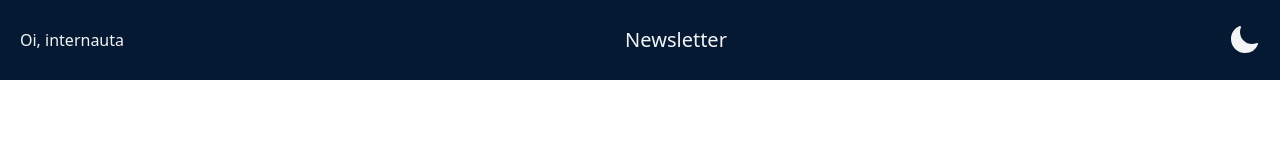
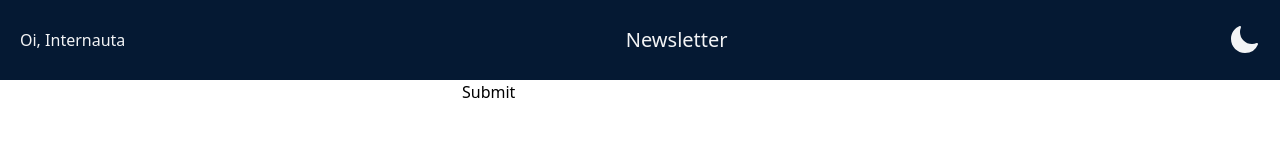
Before and after one commit to marcelluscaio/AluraReactTailwind, a React (Vite) app: page / in a window 1280 px wide. Shown: the top 160 px of the page. Built offline with nearby package versions, Linux system fonts and the light colour scheme.

Commit message:
Form working

```diff
--- a/src/App.jsx
+++ b/src/App.jsx
@@ -6,12 +6,13 @@ import Form from './components/Form/Form'
 
 const App = () => {
   const [user, setUser] = useState();
+  const hasUser = Boolean(user);
 
   return(
     <>
-      <Header/>
-      {user && <ArticlesList/>}
-      {user || <Form />}
+      <Header user={user}/>
+      {hasUser && <ArticlesList/>}
+      {hasUser || <Form setUser={setUser} />}
     </>
   )
 }
--- a/src/components/Article/Article.jsx
+++ b/src/components/Article/Article.jsx
@@ -1,4 +1,4 @@
-const Article = ({title, text, tags, image, alt}) => {
+const Article = ({title, text, tags}) => {
    return(
       <article className="p-5 bg-gray-200 dark:bg-dark-200 rounded-xl shadow-md flex flex-col items-center gap-4">
 
--- a/src/components/Form/Form.jsx
+++ b/src/components/Form/Form.jsx
@@ -1,9 +1,16 @@
-const Form = () => {
+const Form = ({setUser}) => {
+   const safeSubmit = (e) => {
+      e.preventDefault();
+      const name = e.target[0].value;
+      const password = e.target[1].value;
+      setUser({name: name, password: password})
+   }
+
    return(
-      <form>
+      <form onSubmit={safeSubmit}>
          <input type="text"/>
          <input type="password"/>
-         <button></button>
+         <button>Submit</button>
       </form>
    )
 };
--- a/src/components/Header/Header.jsx
+++ b/src/components/Header/Header.jsx
@@ -2,7 +2,7 @@ import { MoonIcon, SunIcon } from '@heroicons/react/24/solid';
 import { useEffect } from 'react';
 
 
-const Header = () => {
+const Header = ({user}) => {
    useEffect(() =>
       {if(window.matchMedia('(prefers-color-scheme: dark)').matches){
          document.documentElement.classList.add("dark")
@@ -15,9 +15,8 @@ const Header = () => {
 
    return(
       <header className="flex h-20 bg-alura-200 dark:bg-dark-200 justify-between items-center px-5">
-         <span className="text-gray-100">Oi, internauta</span>
+         <span className="text-gray-100">Oi, {user?.name || "Internauta"}</span>
          <h1 className="text-gray-100 text-xl">Newsletter</h1>
-         {/* <input className="hidden sm:block" type="checkbox"/> */}
          <MoonIcon className="h-8 text-gray-100 block cursor-pointer dark:hidden" onClick={toggleTheme}/>
          <SunIcon className="h-8 text-gray-100 hidden cursor-pointer dark:block" onClick={toggleTheme} />
       </header>
```
